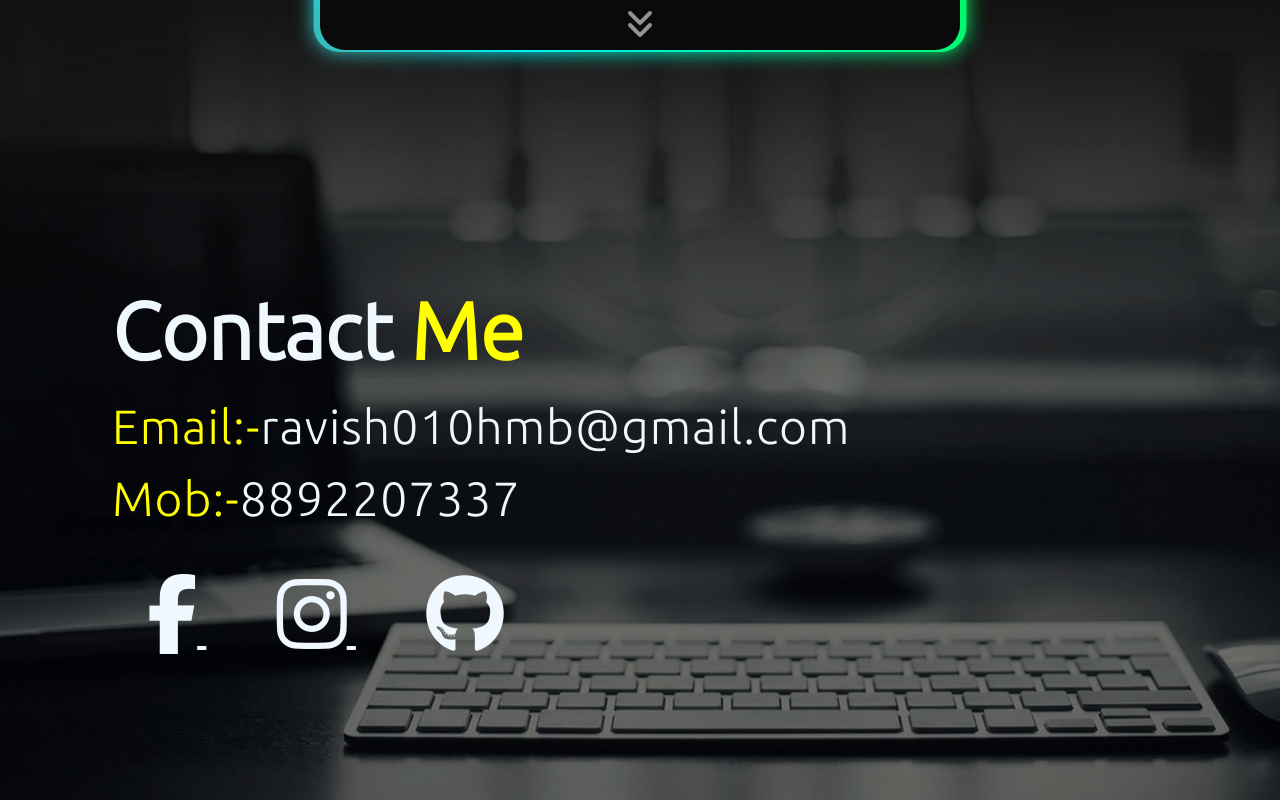
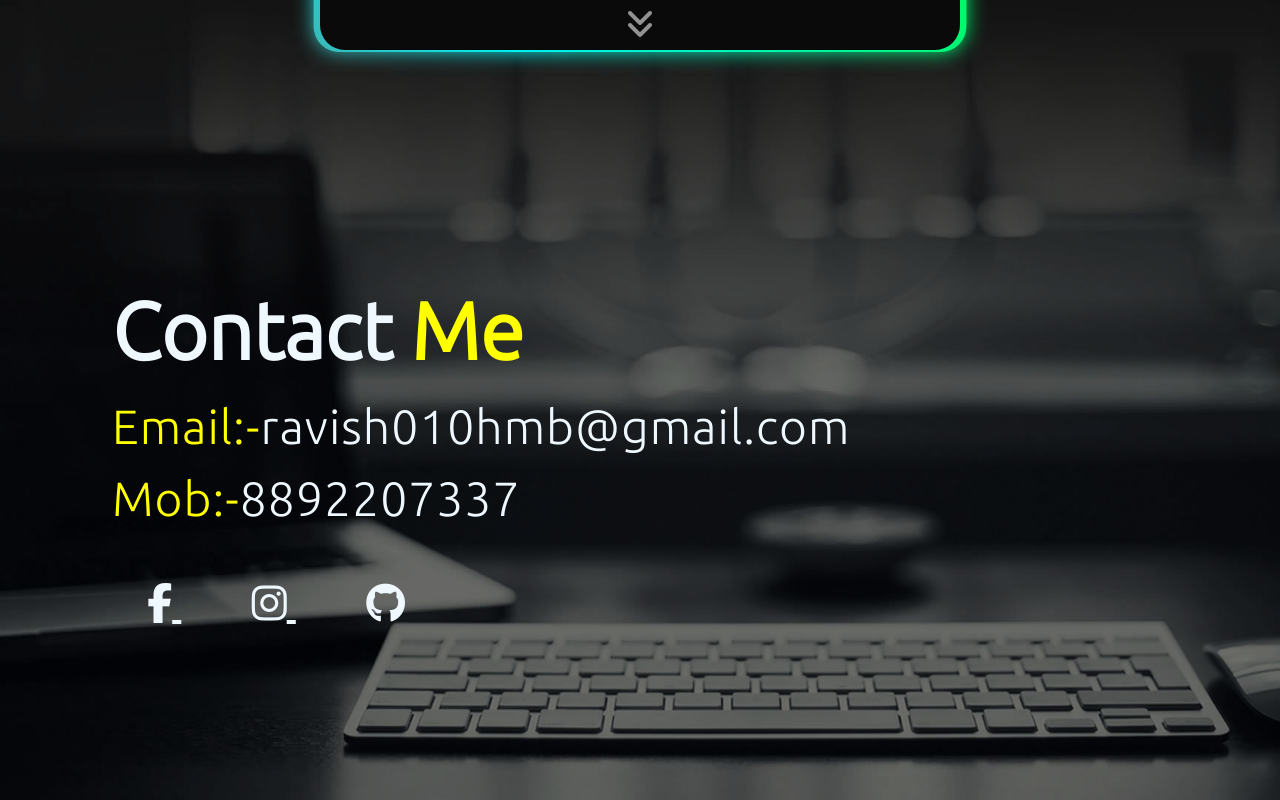
Before and after one commit to ravishhmb/ravishportfolio2, a plain HTML site: page contact.html in a window 1280 px wide. Shown: the top 800 px of the page. Drawn offline with Linux system fonts and the light colour scheme.

Commit message:
Update contact.html

```diff
--- a/contact.html
+++ b/contact.html
@@ -41,13 +41,13 @@
 
         <div class="icons">
             <a href="https://www.facebook.com/">
-                <i class="fa fa-facebook fa-2x"></i>
+                <i class="fab fa-facebook-f"></i>
             </a>
             <a href="https://www.instagram.com/">
-                <i class="fa fa-instagram fa-2x"></i>
+                <i class="fab fa-instagram"></i>
             </a>
             <a href="https://www.github.com/">
-                <i class="fa fa-github fa-2x"></i>
+                <i class="fab fa-github"></i>
             </a>
         </div>
     </div>
```
